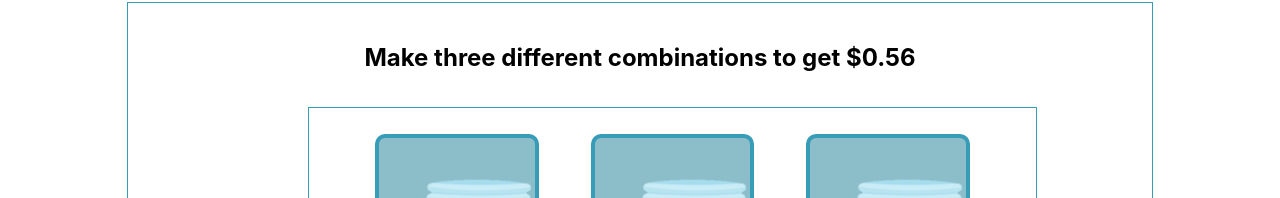
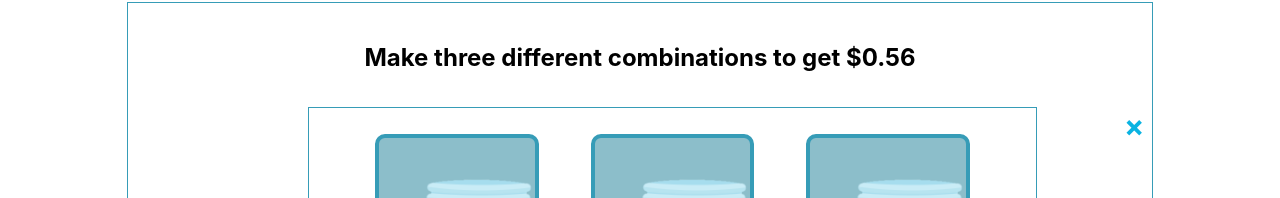
Before and after one commit to Kirko-03/task-for-freelance, a React (Create React App) app: page / in a window 1280 px wide. Both pictures are taken after a click on the button "Submit". Shown: the part 96-294 px from the top of the page. Built offline with nearby package versions, Linux system fonts and the light colour scheme.

Commit message:
exit in submit

```diff
--- a/src/App.js
+++ b/src/App.js
@@ -12,7 +12,7 @@ function App() {
   }
   return (
     <div className="App">
-    <FormApp submit={submit} countId={countId} setCountId={setCountId} />
+    <FormApp submit={submit} submitFunc={submitFunc} countId={countId} setCountId={setCountId} />
     <div className="divSubmit">
     <MyButton className="button" onClick={()=>submitFunc()} text={'Submit'} view={'submit'}/>
     </div>
--- a/src/components/MainComponent/FormApp.jsx
+++ b/src/components/MainComponent/FormApp.jsx
@@ -8,7 +8,7 @@ import {SubmitPanel} from './SubmitPanel'
 
 const style = require("./FormApp.module.css");
 
-export const FormApp = React.memo(({submit,countId,setCountId}) => {
+export const FormApp = React.memo(({submit,countId,setCountId,submitFunc}) => {
   const [oneJar,setOneJar] = useState(0)
   const [twoJar,setTwoJar] = useState(0)
   const [threeJar,setThreeJar] = useState(0)
@@ -71,7 +71,7 @@ if(countFinish===2){
 
     <div className={style.formApp}>
       <h2> Make three different combinations to get $0.56</h2>
-      {submit?<SubmitPanel setCountFinish={setCountFinish} setCountId={setCountId} oneJar={oneJar} twoJar={twoJar} threeJar={threeJar} countFinish={countFinish} result={result} finish={finish}/>:<div>
+      {submit?<SubmitPanel submitFunc={submitFunc} setCountFinish={setCountFinish} setCountId={setCountId} oneJar={oneJar} twoJar={twoJar} threeJar={threeJar} countFinish={countFinish} result={result} finish={finish}/>:<div>
       <MoneyForm
       clearBox={clearBox}
       countId={countId}
--- a/src/components/MainComponent/FormApp.module.css
+++ b/src/components/MainComponent/FormApp.module.css
@@ -26,7 +26,6 @@ border:1px #369CB7 solid;
 }
 .jars{
   display:flex;
-  height: 100%;
   width: 89%;
 flex-direction: row;
 justify-content: flex-end;
--- a/src/components/MainComponent/SubmitPanel.jsx
+++ b/src/components/MainComponent/SubmitPanel.jsx
@@ -2,13 +2,14 @@ import {JarSubmit} from "../items/Jars/JarSubmit"
 import {MyButton} from "../utils/buttons/Button/MyButton"
 const style = require("./SubmitPanel.module.css");
 
-export const SubmitPanel = ({result,countFinish,finish,oneJar,twoJar,threeJar,setCountFinish}) =>{
+export const SubmitPanel = ({result,countFinish,finish,oneJar,twoJar,threeJar,setCountFinish,submitFunc}) =>{
 
     console.log(oneJar);
     console.log(twoJar);
     console.log(threeJar);
     return <div className={style.submitPanel}>
         <div className={style.jars}>
+            <div className={style.exit} onClick={()=>submitFunc()}>×</div>
           {finish && countFinish >= 3 ? (
              <div className={threeJar===56?style.moneyJarTrue:style.moneyJarFalse}>
                   <JarSubmit result={result}  view={"moneyJar"}   />
--- a/src/components/MainComponent/SubmitPanel.module.css
+++ b/src/components/MainComponent/SubmitPanel.module.css
@@ -45,3 +45,10 @@
      position: absolute;
      bottom:40px
  }
+ .exit{
+  font-weight: bold;
+  font-size: 30px;
+  color:#0ab3e2;
+  position: absolute;
+  left:775px
+ }
```
